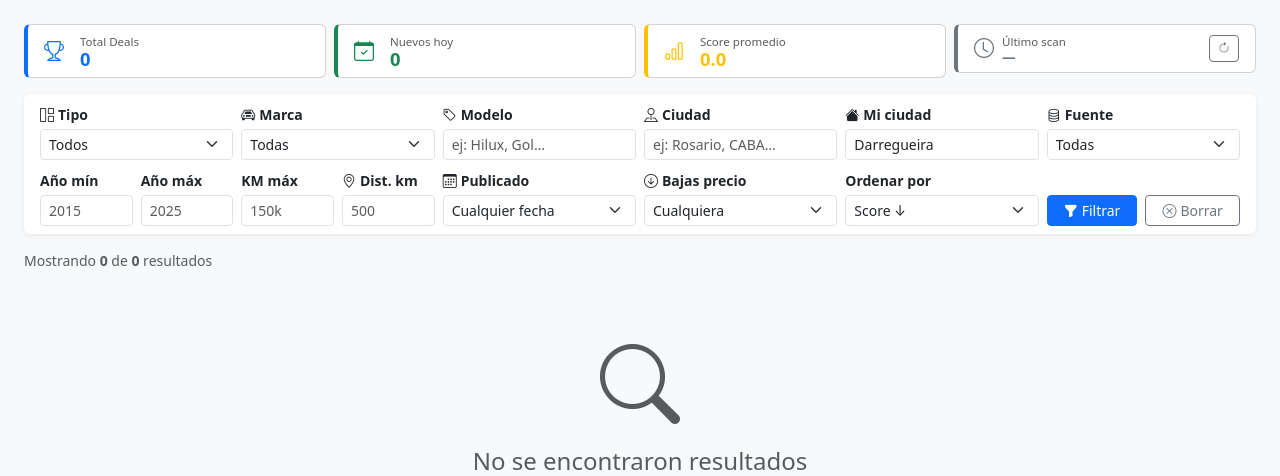
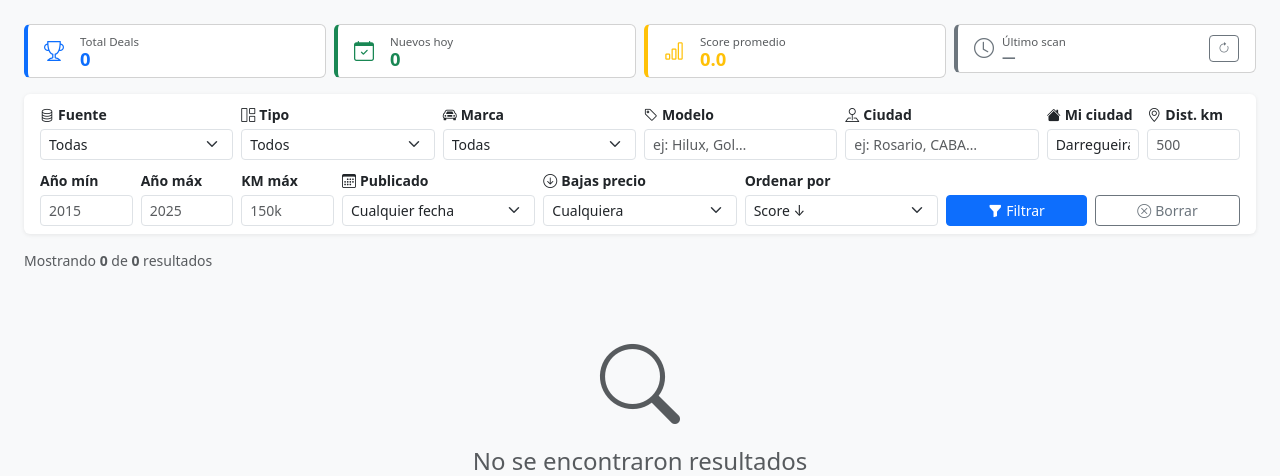
Before and after one commit to kde2687/car-deal-bot, a Flask app: page / in a window 1280 px wide. Shown: the part 57-533 px from the top of the page. Run offline with Flask 3, Linux system fonts and the light colour scheme.

Commit message:
ui: Fuente first, Dist km next to Mi ciudad in filter row 1

```diff
--- a/dashboard/templates/index.html
+++ b/dashboard/templates/index.html
@@ -188,7 +188,17 @@
       <div class="card-body py-2 px-3">
         <form method="GET" action="{{ '/' if view == 'deals' else '/all' }}" class="row g-2 align-items-end">
 
-          <!-- ── ROW 1: Tipo | Marca | Modelo | Ciudad | Mi ciudad | Fuente ── -->
+          <!-- ── ROW 1 (12 cols): Fuente(2) Tipo(2) Marca(2) Modelo(2) Ciudad(2) MiCiudad(1) Dist(1) ── -->
+          <div class="col-6 col-md-2">
+            <label class="form-label small fw-semibold mb-1"><i class="bi bi-database me-1"></i>Fuente</label>
+            <select name="source" class="form-select form-select-sm" onchange="this.form.submit()">
+              <option value="">Todas</option>
+              <option value="mercadolibre" {{ 'selected' if filters.source == 'mercadolibre' else '' }}>MercadoLibre</option>
+              <option value="kavak"         {{ 'selected' if filters.source == 'kavak' else '' }}>Kavak</option>
+              <option value="autocosmos"    {{ 'selected' if filters.source == 'autocosmos' else '' }}>Autocosmos</option>
+            </select>
+          </div>
+
           <div class="col-6 col-md-2">
             <label class="form-label small fw-semibold mb-1"><i class="bi bi-grid-1x2 me-1"></i>Tipo</label>
             <select name="vehicle_type" class="form-select form-select-sm" onchange="this.form.submit()">
@@ -226,7 +236,7 @@
             </datalist>
           </div>
 
-          <div class="col-6 col-md-2">
+          <div class="col-6 col-md-1">
             <label class="form-label small fw-semibold mb-1"><i class="bi bi-house-fill me-1"></i>Mi ciudad</label>
             <input type="text" name="origin_city" class="form-control form-control-sm"
                    value="{{ filters.origin_city or 'Darregueira' }}"
@@ -236,17 +246,13 @@
             </datalist>
           </div>
 
-          <div class="col-6 col-md-2">
-            <label class="form-label small fw-semibold mb-1"><i class="bi bi-database me-1"></i>Fuente</label>
-            <select name="source" class="form-select form-select-sm" onchange="this.form.submit()">
-              <option value="">Todas</option>
-              <option value="mercadolibre" {{ 'selected' if filters.source == 'mercadolibre' else '' }}>MercadoLibre</option>
-              <option value="kavak"         {{ 'selected' if filters.source == 'kavak' else '' }}>Kavak</option>
-              <option value="autocosmos"    {{ 'selected' if filters.source == 'autocosmos' else '' }}>Autocosmos</option>
-            </select>
+          <div class="col-6 col-md-1">
+            <label class="form-label small fw-semibold mb-1"><i class="bi bi-geo-alt me-1"></i>Dist. km</label>
+            <input type="number" name="max_distance" class="form-control form-control-sm"
+                   placeholder="500" value="{{ filters.max_distance }}" min="0" step="50" />
           </div>
 
-          <!-- ── ROW 2: Año mín | Año máx | KM máx | Dist | Publicado | Bajas | Ordenar | Botones ── -->
+          <!-- ── ROW 2 (12 cols): AñoMin(1) AñoMax(1) KMmax(1) Publicado(2) Bajas(2) Ordenar(2) Botones(3) ── -->
           <div class="col-3 col-md-1">
             <label class="form-label small fw-semibold mb-1">Año mín</label>
             <input type="number" name="min_year" class="form-control form-control-sm"
@@ -263,12 +269,6 @@
             <label class="form-label small fw-semibold mb-1">KM máx</label>
             <input type="number" name="max_km" class="form-control form-control-sm"
                    placeholder="150k" value="{{ filters.max_km }}" min="0" step="10000" />
-          </div>
-
-          <div class="col-6 col-md-1">
-            <label class="form-label small fw-semibold mb-1"><i class="bi bi-geo-alt me-1"></i>Dist. km</label>
-            <input type="number" name="max_distance" class="form-control form-control-sm"
-                   placeholder="500" value="{{ filters.max_distance }}" min="0" step="50" />
           </div>
 
           <div class="col-6 col-md-2">
@@ -303,7 +303,7 @@
             </select>
           </div>
 
-          <div class="col-6 col-md-2 d-flex align-items-end gap-2">
+          <div class="col-12 col-md-3 d-flex align-items-end gap-2">
             <button type="submit" class="btn btn-primary btn-sm flex-grow-1">
               <i class="bi bi-funnel-fill me-1"></i>Filtrar
             </button>
```
